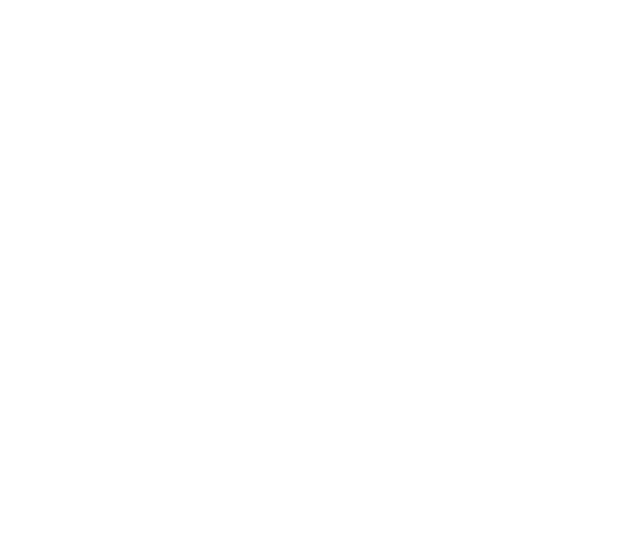
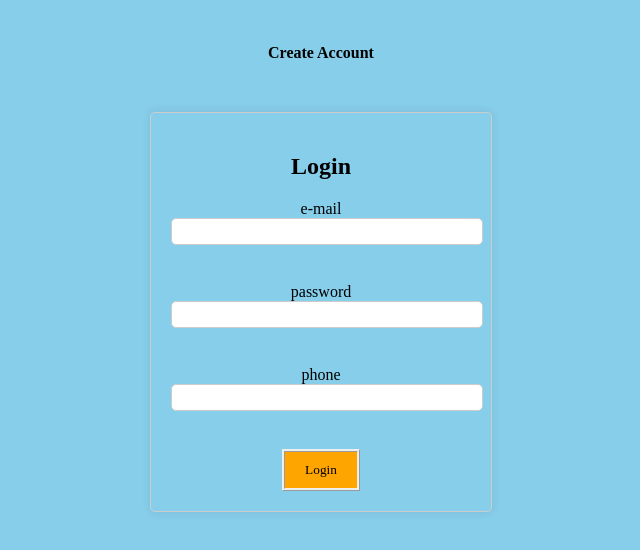
Before and after one commit to Cyber-ctr/site-web-stt-engineering-sarl, a plain HTML site: page my-website/page2.html in a window 1280 px wide. Shown: the whole page, without its empty margins (319-959 px from the left). Drawn offline with Linux system fonts and the light colour scheme; a web font is replaced by a local one.

Commit message:
save all the new files and all the modifications made

```diff
--- a/assets/css/page0.css
+++ b/assets/css/page0.css
@@ -6,10 +6,41 @@
     --title-color:#00008B;
     --icons-color:grey;
     --font-size:1rem;
-    --font-family:"IBM Plex Sans Hebrew", sans-serif;
+    --font-family:"IBM Plex Sans Hebrew, sans-serif";
 }
-*{
+body, html {
     margin: 0;
     padding: 0;
-    border:0;
+    height: 100%;
+    font-family: "Arial, sans-serif";
+    background-color: white;
 }
+
+.container {
+    display: flex;
+    flex-direction: column;
+    align-items: center;
+    justify-content: center;
+    height: 100%; /* Full viewport height */
+    border-radius: 2rem;
+}
+
+.logo img {
+    max-width: 100%; /* Responsive logo size */
+    height: auto; /* Maintain aspect ratio */
+}
+
+.login-button {
+    margin-top: 0px; /* Space between logo and button */
+    padding: 10px 20px;
+    font-size: 55px;
+    border: none;
+    background-color: #007bff; /* Button color */
+    color: white;
+    cursor: pointer;
+    border-radius: 5px;
+}
+
+.login-button:hover {
+    background-color: #0056b3; /* Button hover color */
+}
--- a/assets/css/page1.css
+++ b/assets/css/page1.css
@@ -6,10 +6,44 @@
     --title-color:#00008B;
     --icons-color:grey;
     --font-size:1rem;
-    --font-family:"IBM Plex Sans Hebrew", sans-serif;
+    --font-family:"IBM Plex Sans Hebrew, sans-serif";
 }
-*{
-    margin: 0;
-    padding: 0;
-    border:0;
+.button-container{
+    display: flex;
+    justify-content: space-around;
+    gap: 2 rem;
+
 }
+.button{
+    padding: 10px 20px;
+    padding-top: 1rem;
+    border: none;
+    border-radius: 1 rem;
+    font-size:  5 rem;
+    cursor: pointer;
+    font-family:"IBM Plex Sans Hebrew, sans-serif";
+}
+
+.button:first-child{
+    background-color: #00008B;
+    color:#87CEEB
+}
+.button:last-child{
+    background-color: #00008B;
+    color:#87CEEB;
+    font-family:"IBM Plex Sans Hebrew, sans-serif";
+}
+.create{
+    padding: 10px 20px;
+    padding-top: 0.5rem;
+    border: none;
+    border-radius: 1 rem;
+    font-size: 3 rem;
+    cursor: pointer;
+    font-family:"IBM Plex Sans Hebrew,sans-serif";
+}
+
+.create:first-child{
+    background-color: #00008B;
+    color:#87CEEB
+}
--- a/assets/css/page2.css
+++ b/assets/css/page2.css
@@ -6,10 +6,54 @@
     --title-color:#00008B;
     --icons-color:grey;
     --font-size:1rem;
-    --font-family:"IBM Plex Sans Hebrew", sans-serif;
+    --font-family:"IBM Plex Sans Hebrew, sans-serif";
 }
-*{
-    margin: 0;
-    padding: 0;
-    border:0;
+body{
+font-family:"IBM Plex Sans Hebrew, sans-serif";
 }
+.login-container{
+    width: 300px;
+    margin: 50px auto;
+    padding: 20px;
+    border: 1px solid #ccc;
+    border-radius: 5px;
+    box-shadow: 0 0 10px rgba(0, 0, 0, 0.1);
+}
+.login-form{
+    margin-top: 20px;
+}
+.login-form input[type="text"],
+.login-form input[type="password"]{
+    width: 100%;
+    padding: 5px;
+    margin-bottom: 20px;
+    border: 1px solid #ccc;
+    border-radius: 5px;
+}
+.login-form input[type="email"],
+.login-form input[type="email"]{
+    width: 100%;
+    padding: 5px;
+    margin-bottom: 20px;
+    border: 1px solid #ccc;
+    border-radius: 5px;
+}
+.login-form input[type="phone"],
+.login-form input[type="phone"]{
+    width: 100%;
+    padding: 5px;
+    margin-bottom: 20px;
+    border: 1px solid #ccc;
+    border-radius: 5px;
+}
+.create{
+    padding: 10px 20px;
+    border: ridge;
+    border-radius: 1 rem;
+    font-size:  5 rem;
+    cursor: pointer;
+    font-family:"IBM Plex Sans Hebrew, sans-serif";
+}
+.create:first-child{
+    background-color: orange;
+}
--- a/my-website/page2.html
+++ b/my-website/page2.html
@@ -13,7 +13,28 @@
     <link href="https://fonts.googleapis.com/css2?family=Fraunces&family=Josefin+Sans:ital,wght@1,300&display=swap" rel="stylesheet">
     <link href="https://fonts.googleapis.com/css2?family=Noto+Serif+Display:ital,wght@1,200&display=swap" rel="stylesheet">
 </head>
-<body>
+<body bgcolor="#87CEEB">
+    <br>
+    <br>
+    <center>
+        <b> Create Account </b>
+        <div class="login-container">
+          <b><h2>Login</h2></b>
+            <form class="login-form">
+                <label for="e-mail">e-mail</label>
+                <input type="email" id="email" name="email"><br><br>
+                <label for="password">password</label>
+                <input type="password" id="password" name="password"><br><br>
+                <label for="phone">phone</label>
+                <input type="phone" id="phone" name="phone"><br><br>
+                <a href="./page3.html">
+                    <button class="create"> Login</button>
+                </a>
+
+            </form>
+        </div>
+    </center>
+
     <script src=""https://cdn.jsdelivr.net/npm/bootstrap@5.3.3/dist/js/bootstrap.bundle.min.js" integrity="sha384-YvpcrYf0tY3lHB60NNkmXc5s9fDVZLESaAA55NDzOxhy9GkcIdslK1eN7N6jIeHz" crossorigin="anonymous""></script>
    <footer>
 
--- /dev/null
+++ b/page1.css
@@ -0,0 +1,35 @@
+body {
+    margin: 0;
+    padding: 0;
+    height: 100%;
+    font-family: Arial, sans-serif;
+    background-color:grey;
+}
+
+.container {
+    display: flex;
+    flex-direction: column;
+    align-items: center;
+    justify-content: center;
+    height: 100%; /* Full viewport height */
+    border-radius: 2rem;
+}
+
+
+.login-button {
+    margin-top: 20px; /* Space between logo and button */
+    padding: 10px 20px;
+    font-size: 16px;
+    border: none;
+    background-color: transparent; /* Button color */
+    color: white;
+    cursor: pointer;
+    border-radius: 5px;
+    font-family: fantasy;
+    font-size: larger;
+
+}
+
+.login-button:hover {
+    background-color: turquoise; /* Button hover color */
+}
```
Also changed, not shown: my-website/page0.html (+12 -1 lines), my-website/page1.html (+23 -0 lines).
